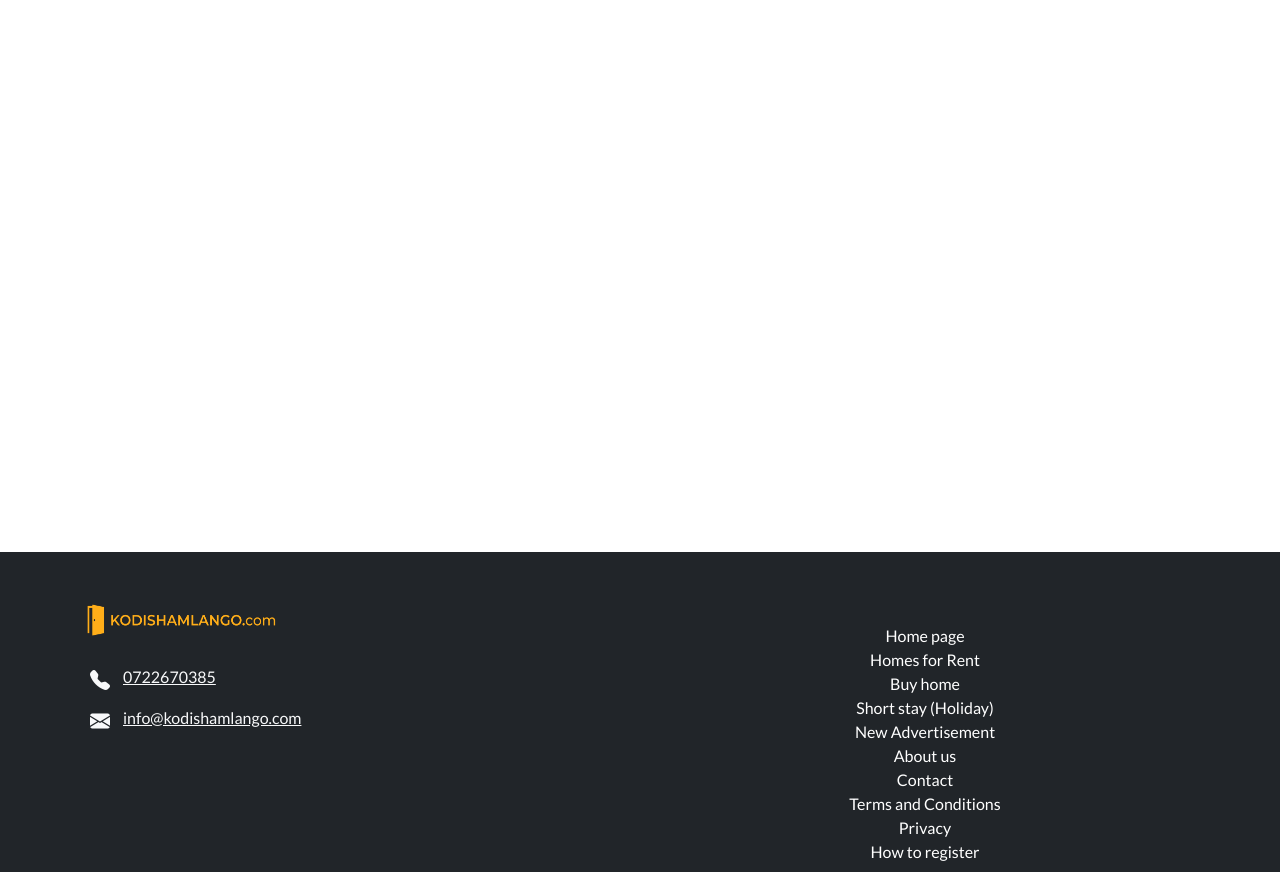
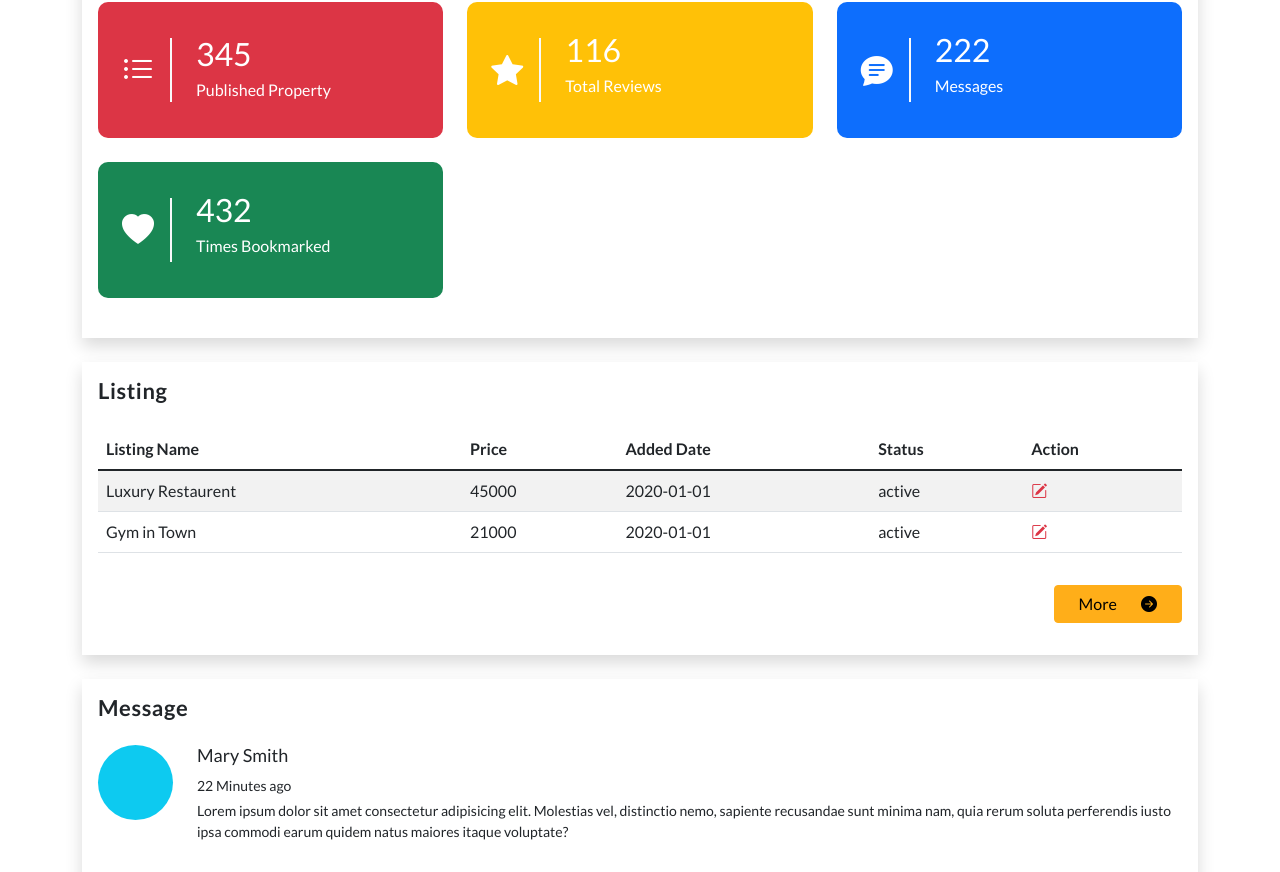
Before and after one commit to WaryaWaxbaro/kodishamlangocom, a Next.js app: page /admin in a window 1280 px wide. Shown: the part 192-1064 px from the top of the page. Built offline with nearby package versions, Linux system fonts and the light colour scheme.

Commit message:
add admin dashboard

```diff
--- a/layout/NavbarLinks.js
+++ b/layout/NavbarLinks.js
@@ -5,7 +5,7 @@ import Link from "next/link";
 
 export default function NavbarLinks() {
   const { pathname } = useRouter();
-  const [currentUser, setCurrentUser] = useState(null);
+  const [currentUser, setCurrentUser] = useState(true);
   return (
     <div className="container-xl h-100">
       <Logo imgUrl="/images/logo_dark_door.png" />
@@ -77,7 +77,7 @@ export default function NavbarLinks() {
                     aria-labelledby="navbarDarkDropdownMenuLink"
                   >
                     {dropdownLinks.map((link) => (
-                      <li key={link.name}>
+                      <li key={link.name} className="cursor-pointer">
                         <Link href={link.url}>
                           <span className="dropdown-item">{link.name}</span>
                         </Link>
--- a/pages/admin/index.js
+++ b/pages/admin/index.js
@@ -1,5 +1,190 @@
 import React from "react";
 
-export default function admin() {
-  return <div>admin</div>;
+const lists = [
+  {
+    name: "Luxury Restaurent",
+    price: 45000,
+    added_date: "2020-01-01",
+    status: "active",
+    id: 1,
+  },
+  {
+    name: "Gym in Town",
+    price: 21000,
+    added_date: "2020-01-01",
+    status: "active",
+    id: 2,
+  },
+];
+
+export default function dashboard() {
+  return (
+    <div className="container-lg py-4">
+      <div className="w-100 p-2 p-sm-3 shadow mb-4">
+        <h1 className="fs-22 fw-bold ls-6 mb-4">Manage Dashboard</h1>
+        <div className="row">
+          <div className="col-md-6 col-lg-4 mb-4">
+            <div className="w-100 h-100 text-white bg-danger rounded-10 px-3 py-4 d-flex align-items-center">
+              <div className="p-2 pe-3 border-end border-2 border-light fs-32 me-4">
+                <i className="bi bi-list-ul"></i>
+              </div>
+              <div>
+                <p className="fs-32 mb-0">345</p>
+                <p className="mb-2">Published Property</p>
+              </div>
+            </div>
+          </div>
+          <div className="col-md-6 col-lg-4 mb-4">
+            <div className="w-100 h-100 text-white bg-warning rounded-10 px-3 py-4 d-flex align-items-center">
+              <div className="p-2 pe-3 border-end border-2 border-light fs-32 me-4">
+                <i className="bi bi-star-fill"></i>
+              </div>
+              <div>
+                <p className="fs-32 mb-0">116</p>
+                <p>Total Reviews</p>
+              </div>
+            </div>
+          </div>
+          <div className="col-md-6 col-lg-4 mb-4">
+            <div className="w-100 h-100 text-white bg-blue rounded-10 px-3 py-4 d-flex align-items-center">
+              <div className="p-2 pe-3 border-end border-2 border-light fs-32 me-4">
+                <i className="bi bi-chat-text-fill"></i>
+              </div>
+              <div>
+                <p className="fs-32 mb-0">222</p>
+                <p>Messages</p>
+              </div>
+            </div>
+          </div>
+          <div className="col-md-6 col-lg-4 mb-4">
+            <div className="w-100 h-100 text-white bg-success rounded-10 px-3 py-4 d-flex align-items-center">
+              <div className="p-2 pe-3 border-end border-2 border-light fs-32 me-4">
+                <i className="bi bi-heart-fill"></i>
+              </div>
+              <div>
+                <p className="fs-32 mb-0">432</p>
+                <p>Times Bookmarked</p>
+              </div>
+            </div>
+          </div>
+        </div>
+      </div>
+      {/* Listing */}
+      <div className="w-100 p-2 p-sm-3 shadow mb-4">
+        <h2 className="fs-22 fw-bold ls-6 mb-4">Listing</h2>
+        <div className="table-responsive">
+          <table className="table table-striped">
+            <thead>
+              <tr>
+                <th scope="col">Listing Name</th>
+                <th scope="col">Price</th>
+                <th scope="col">Added Date</th>
+                <th scope="col">Status</th>
+                <th scope="col">Action</th>
+              </tr>
+            </thead>
+            <tbody>
+              {lists.map((list) => (
+                <tr key={list.id}>
+                  <td>{list.name}</td>
+                  <td>{list.price}</td>
+                  <td>{list.added_date}</td>
+                  <td>{list.status}</td>
+                  <td className="text-danger">
+                    <i className="bi bi-pencil-square"></i>
+                  </td>
+                </tr>
+              ))}
+            </tbody>
+          </table>
+        </div>
+        <div className="py-3 text-end">
+          <button className="btn btn-primary px-4">
+            <span className="d-inline-block me-4">More </span>
+            <i className="bi bi-arrow-right-circle-fill"></i>
+          </button>
+        </div>
+      </div>
+      {/* Message */}
+      <div className="w-100 p-2 p-sm-3 shadow mb-4">
+        <h2 className="fs-22 fw-bold ls-6 mb-4">Message</h2>
+        <div className="w-100 d-flex mb-3">
+          <div className="square-75 bg-info me-4 rounded-circle"></div>
+          <div>
+            <h3 className="fs-18 fw-normal">Mary Smith</h3>
+            <p className="mb-1 fs-14">22 Minutes ago</p>
+            <p className="fs-14">
+              Lorem ipsum dolor sit amet consectetur adipisicing elit. Molestias
+              vel, distinctio nemo, sapiente recusandae sunt minima nam, quia
+              rerum soluta perferendis iusto ipsa commodi earum quidem natus
+              maiores itaque voluptate?
+            </p>
+          </div>
+        </div>
+        <div className="w-100 d-flex">
+          <div className="square-75 bg-info me-4 rounded-circle"></div>
+          <div>
+            <h3 className="fs-18 fw-normal">Karl Tyron</h3>
+            <p className="mb-1 fs-14">22 Minutes ago</p>
+            <p className="fs-14">
+              Lorem ipsum dolor sit amet consectetur adipisicing elit. Molestias
+              vel, distinctio nemo, sapiente recusandae sunt minima nam, quia
+              rerum soluta perferendis iusto ipsa commodi earum quidem natus
+              maiores itaque voluptate?
+            </p>
+          </div>
+        </div>
+        <div className="py-3 text-end">
+          <button className="btn btn-primary px-4">
+            <span className="d-inline-block me-4">More </span>
+            <i className="bi bi-arrow-right-circle-fill"></i>
+          </button>
+        </div>
+      </div>
+      {/* Review */}
+      <div className="w-100 p-2 p-sm-3 shadow mb-4">
+        <h2 className="fs-22 fw-bold ls-6 mb-4">Review</h2>
+        <div className="w-100 d-flex mb-3">
+          <div className="square-75 bg-info me-4 rounded-circle"></div>
+          <div className="max-width-680">
+            <div className="d-flex justify-content-between">
+              <div>
+                <h2 className="fs-18 fw-normal text-gray-600">Family House</h2>
+                <h3 className="fs-18 fw-normal">Mary Smith</h3>
+                <p className="mb-1 fs-14">22 Minutes ago</p>
+              </div>
+              <div>
+                <button className="btn bg-transparent border-none p-0">
+                  <i className="bi bi-eye-fill"></i>
+                </button>
+              </div>
+            </div>
+            <p className="fs-14">
+              Lorem ipsum dolor sit amet consectetur adipisicing elit. Molestias
+              vel, distinctio nemo, sapiente recusandae sunt minima nam, quia
+              rerum soluta perferendis iusto ipsa commodi earum quidem natus
+              maiores itaque voluptate?
+            </p>
+            <div className="text-primary">
+              {Array.from({ length: 5 }).map((_, i) => (
+                <>
+                  {i < 3 ? (
+                    <i className="bi bi-star-fill"></i>
+                  ) : (
+                    <i className="bi bi-star"></i>
+                  )}
+                </>
+              ))}
+            </div>
+          </div>
+        </div>
+        <div className="py-3 text-end">
+          <button className="btn btn-primary px-4">
+            <span className="d-inline-block me-4">More </span>
+            <i className="bi bi-arrow-right-circle-fill"></i>
+          </button>
+        </div>
+      </div>
+    </div>
+  );
 }
```
